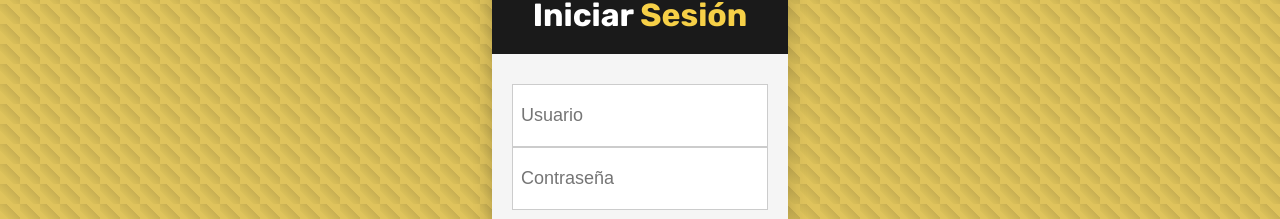
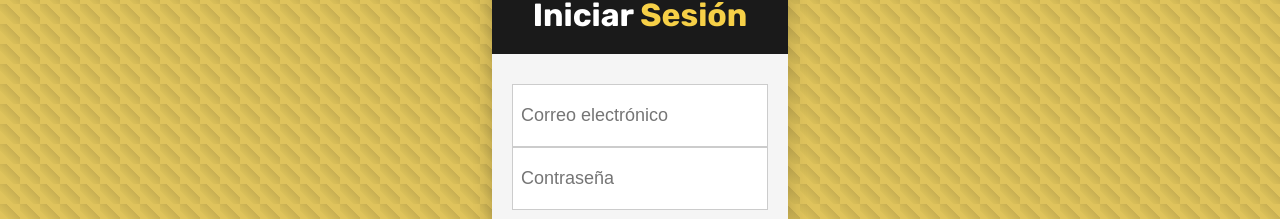
Before and after one commit to Dainerdev/fitme, a React (Vite) app: page /signin in a window 1280 px wide. Shown: the part 216-435 px from the top of the page. Built offline with nearby package versions, Linux system fonts and the light colour scheme.

Commit message:
Se modifica el campo usuario a correo electrónico

```diff
--- a/src/components/sign/signIn.jsx
+++ b/src/components/sign/signIn.jsx
@@ -20,7 +20,7 @@ function SignIn() {
               <h1 className={style.info}> Iniciar <span>Sesión</span></h1>
             </div>
             <div className={style.inputs}>
-              <input className={style.field} type="text" placeholder="Usuario" />
+              <input className={style.field} type="email" placeholder="Correo electrónico" />
               <input className={style.field} type="password" placeholder="Contraseña" />
             </div>
             <p className={style.notLog}>No estás registrado? <a href="/signup">Regístrate!</a></p>
```
